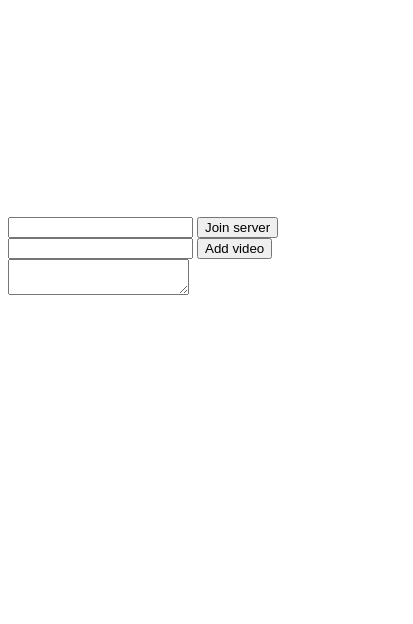
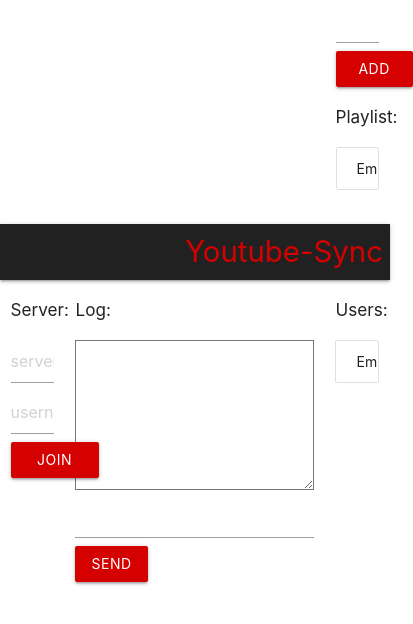
Before and after one commit to RobertLemmens/youtube-sync, a plain HTML site: page backend/src/main/resources/web/index.html in a window 390 px wide. Shown: the whole page, 413 px wide, since content can reach past the window. Drawn offline with nearby package versions, Linux system fonts and the light colour scheme.

Commit message:
Added a sane build, backend now serves the frontend properly. Also some stability improvements. This version is now in live testing

```diff
--- a/backend/src/main/resources/web/index.html
+++ b/backend/src/main/resources/web/index.html
@@ -4,29 +4,67 @@
     <meta charset="UTF-8">
     <title>Video sync</title>
     <script type="text/javascript" src="http://cdn.jsdelivr.net/jquery/2.2.1/jquery.js"></script>
+    <!--Import Google Icon Font-->
+    <link href="https://fonts.googleapis.com/icon?family=Material+Icons" rel="stylesheet">
+    <!-- Compiled and minified CSS -->
+    <link rel="stylesheet" href="https://cdnjs.cloudflare.com/ajax/libs/materialize/1.0.0-beta/css/materialize.min.css">
+    <!-- Compiled and minified JavaScript -->
+    <script src="https://cdnjs.cloudflare.com/ajax/libs/materialize/1.0.0-beta/js/materialize.min.js"></script>
 </head>
 <body>
-<div id="container" style="position: relative; width: 100%; height: 0; padding-bottom: 56%">
-    <div id="player" style="position: absolute;"></div>
+
+<div class="row">
+    <div class="col s10">
+        <div id="container" style="position: relative; width: 100%; height: 0; padding-bottom: 56%">
+            <div id="player" style="position: absolute;"></div>
+        </div>
+    </div>
+    <div class="col s2">
+        <input id="videoUrlField" type="text">
+        <button id="addButton" class="btn waves-effect waves-light red accent-4" type="button">
+            Add video
+        </button>
+        <p class="flow-text">Playlist: </p>
+        <ul id="playlistList" class="collection">
+            <li class="collection-item">Empty</li>
+        </ul>
+    </div>
 </div>
 
-<div>
-    <input id="serverName" type="text">
-    <button id="joinButton" type="button">Join server</button>
+<nav>
+    <div class="nav-wrapper  grey darken-4">
+        <a href="#" class="brand-logo right red-text text-accent-4">Youtube-Sync</a>
+        <ul id="nav-mobile" class="left hide-on-med-and-down">
+            <li><button id="playButton" class="btn waves-effect waves-light red accent-4" type="button">Play</button></li>
+            <li><button id="pauseButton" class="btn waves-effect waves-light red accent-4" type="button">Pause</button></li>
+            <li><button id="nextButton" class="btn waves-effect waves-light red accent-4" type="button">Next</button></li>
+        </ul>
+    </div>
+</nav>
+<div class="row">
+    <div class="col s2">
+        <p class="flow-text">Server:</p>
+        <input id="serverNameField" type="text" placeholder="servername">
+        <input id="userNameField" type="text" placeholder="username">
+        <button id="joinButton" class="btn waves-effect waves-light red accent-4" type="button">Join server</button>
+    </div>
+    <div class="col s8">
+        <p class="flow-text">Log: </p>
+        <textarea id="logArea" style="height: 150px"></textarea>
+        <input id="chatField" type="text">
+        <button id="sendMessageButton" class="btn waves-effect waves-light red accent-4" type="button">Send</button>
+    </div>
+    <div class="col s2">
+        <p class="flow-text" id="followP"></p>
+        <p class="flow-text">Users: </p>
+        <ul id="userList" class="collection">
+            <li class="collection-item">Empty</li>
+        </ul>
+    </div>
 </div>
 
-<div>
-    <input id="videoUrlField" type="text">
-    <button id="addButton" type="button">
-        Add video
-    </button>
-</div>
+<script type="text/javascript" src="frontend-fastopt.js"></script>
 
-<div>
-    <textarea id="logArea"></textarea>
-</div>
-
-<script type="text/javascript" src="./target/scala-2.12/frontend-fastopt.js"></script>
 
 </body>
 </html>
```
Also changed, not shown: frontend/index.html (deleted, +0 -72 lines), 6 other files.
